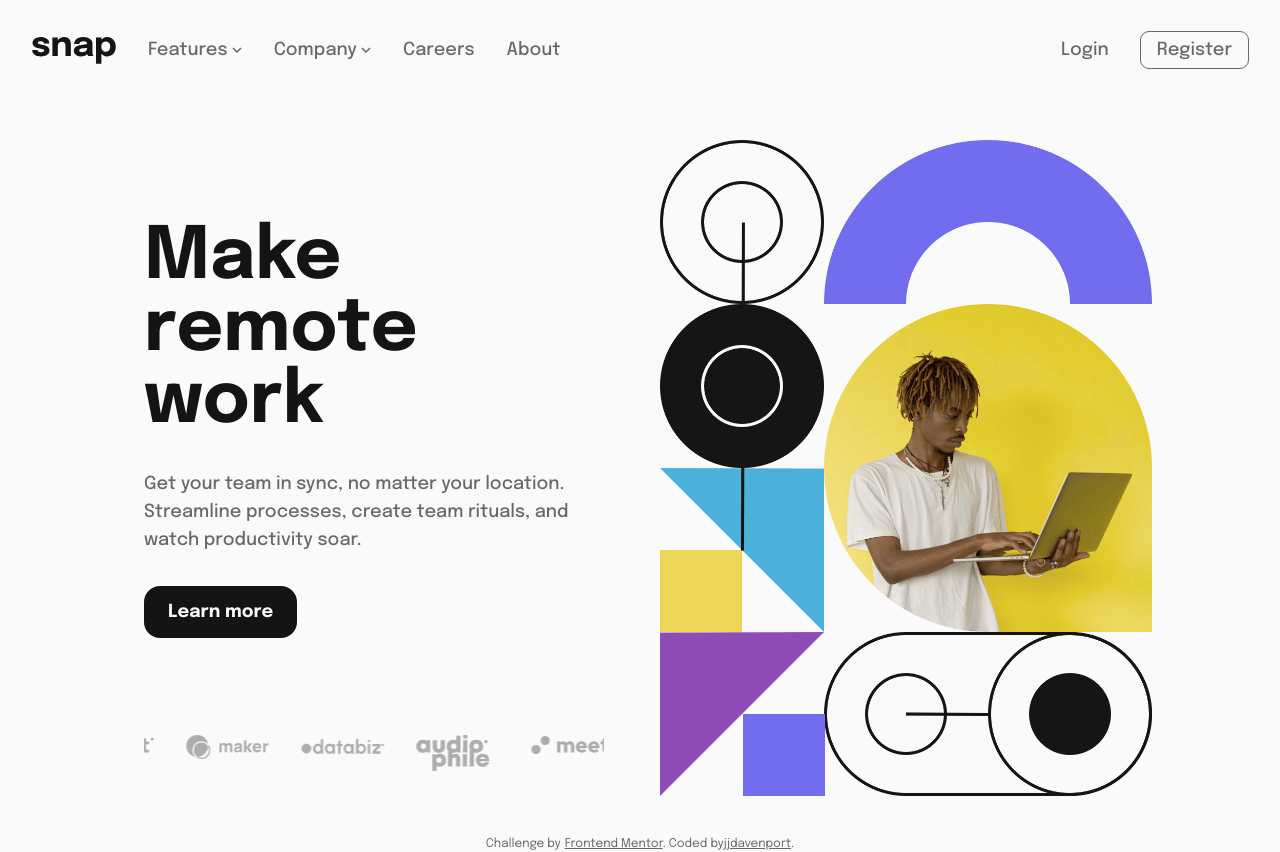
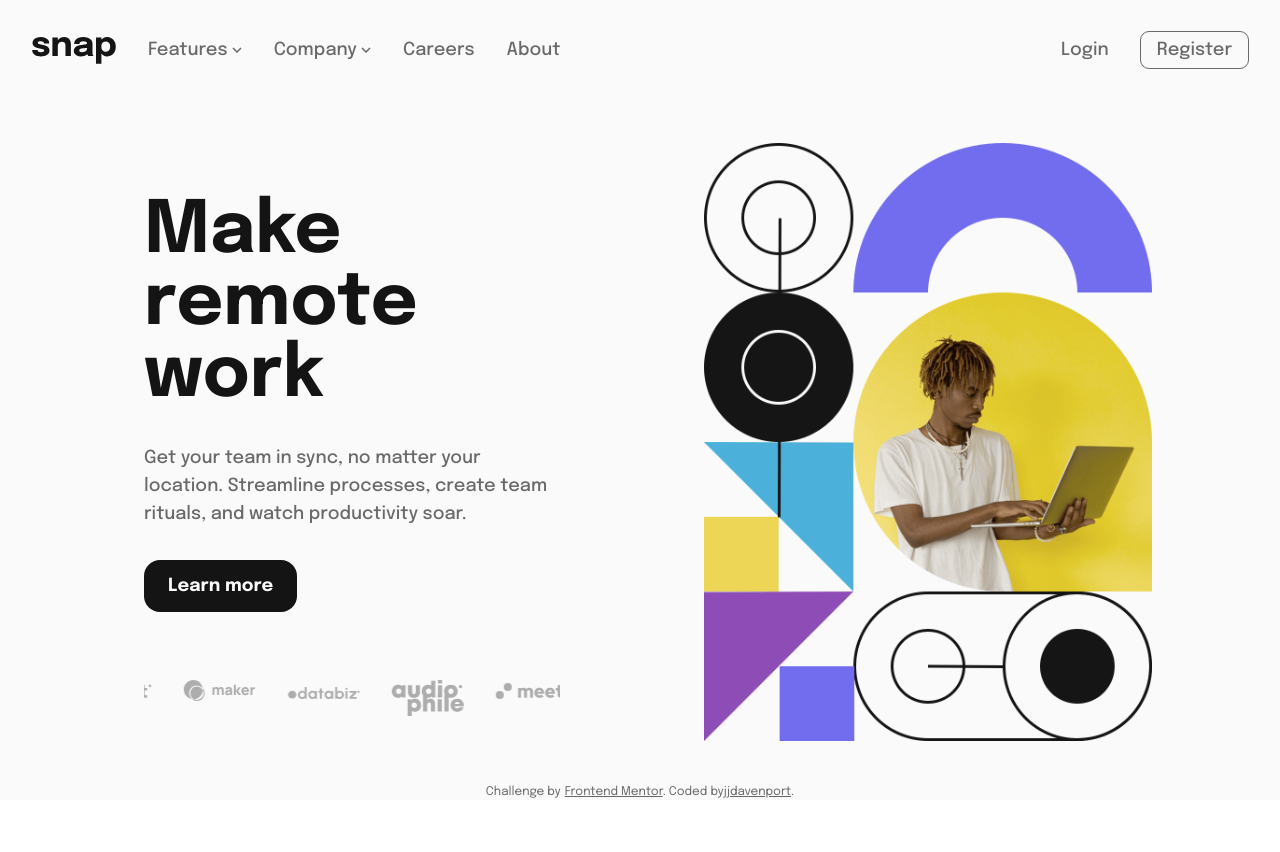
Before and after one commit to jjdavenport/intro-section-with-dropdown-navigation-main, a React (Vite) app: page / in a window 1280 px wide. After the commit the page ends 800 px from the top, so only its background shows below. Built offline with nearby package versions, Linux system fonts and the light colour scheme.

Commit message:
fix: add max height to hero

```diff
--- a/src/App.jsx
+++ b/src/App.jsx
@@ -17,7 +17,7 @@ function App() {
           <div className="relative flex flex-1 flex-col text-lg">
             <Nav tablet={tablet} />
             <div className="flex flex-1 items-center">
-              <main className="grid h-min grid-cols-2 grid-rows-none gap-10 lg:px-32 lg:py-10">
+              <main className="grid h-min grid-cols-2 grid-rows-none gap-32 lg:px-32">
                 <section className="flex flex-col">
                   <Content />
                   <Carousel />
--- a/src/components/hero.jsx
+++ b/src/components/hero.jsx
@@ -1,7 +1,7 @@
 const Hero = ({ hero }) => {
   return (
     <>
-      <img src={hero} />
+      <img className="max-h-[900px]" src={hero} />
     </>
   );
 };
```
